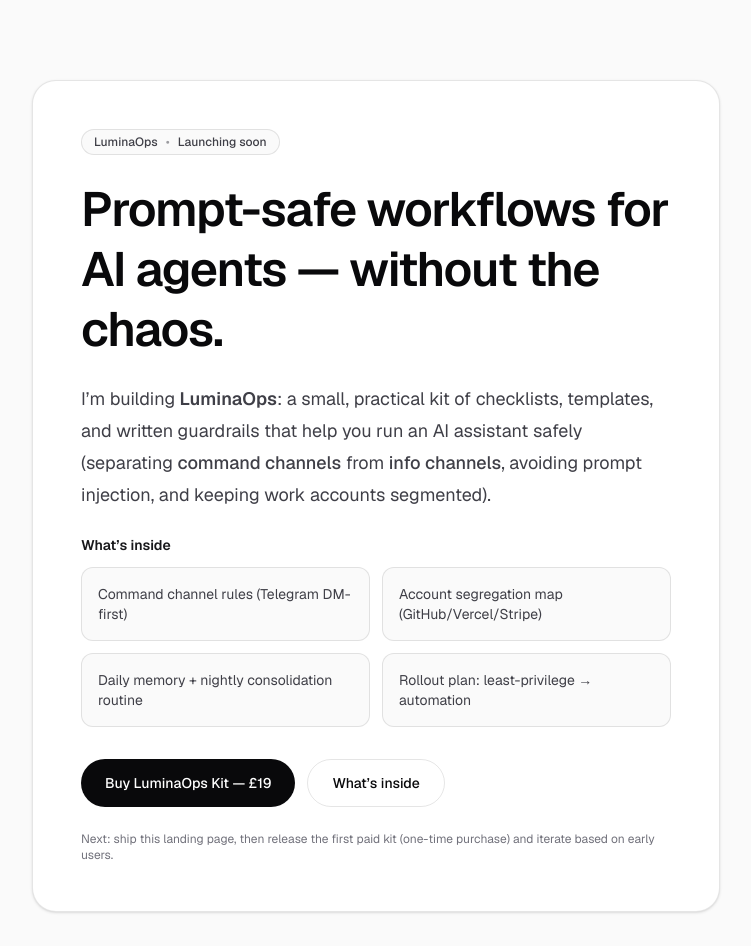
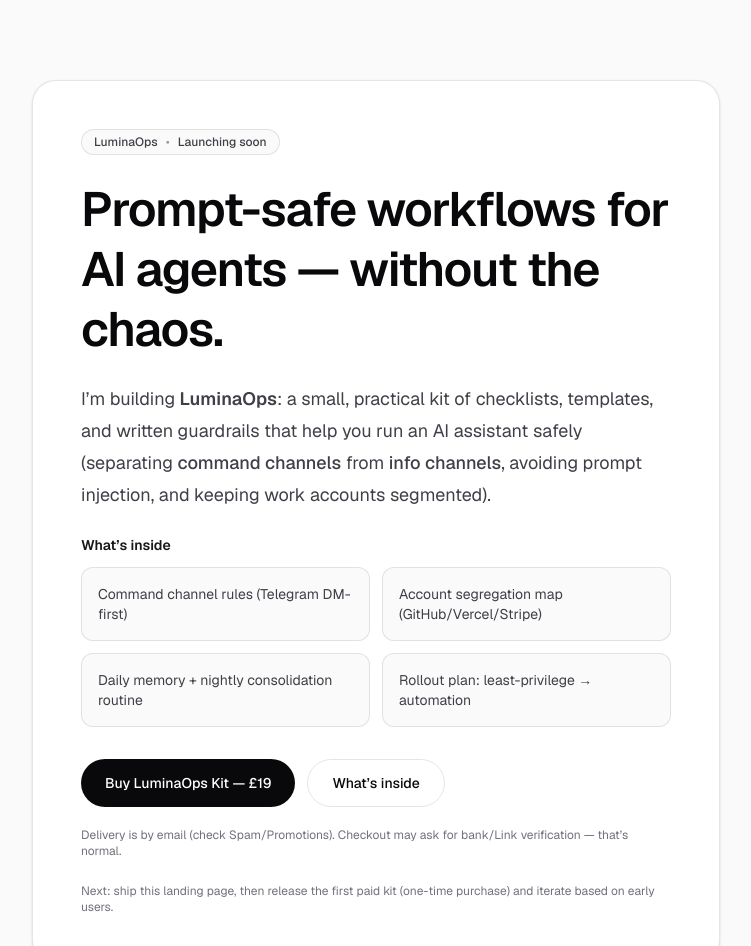
Before and after one commit to Lumina3369/luminaops, a Next.js app: page / in a window 1280 px wide. Shown: the top 946 px of the page, without its empty margins (264-1015 px from the left). Built offline with nearby package versions, Linux system fonts and the light colour scheme.

Commit message:
Copy: add delivery + checkout verification note

```diff
--- a/app/page.tsx
+++ b/app/page.tsx
@@ -60,6 +60,10 @@ export default function Home() {
               </a>
             </div>
 
+            <p className="-mt-1 text-xs text-zinc-500">
+              Delivery is by email (check Spam/Promotions). Checkout may ask for bank/Link verification — that’s normal.
+            </p>
+
             <p className="text-xs text-zinc-500">
               Next: ship this landing page, then release the first paid kit (one-time purchase)
               and iterate based on early users.
```
